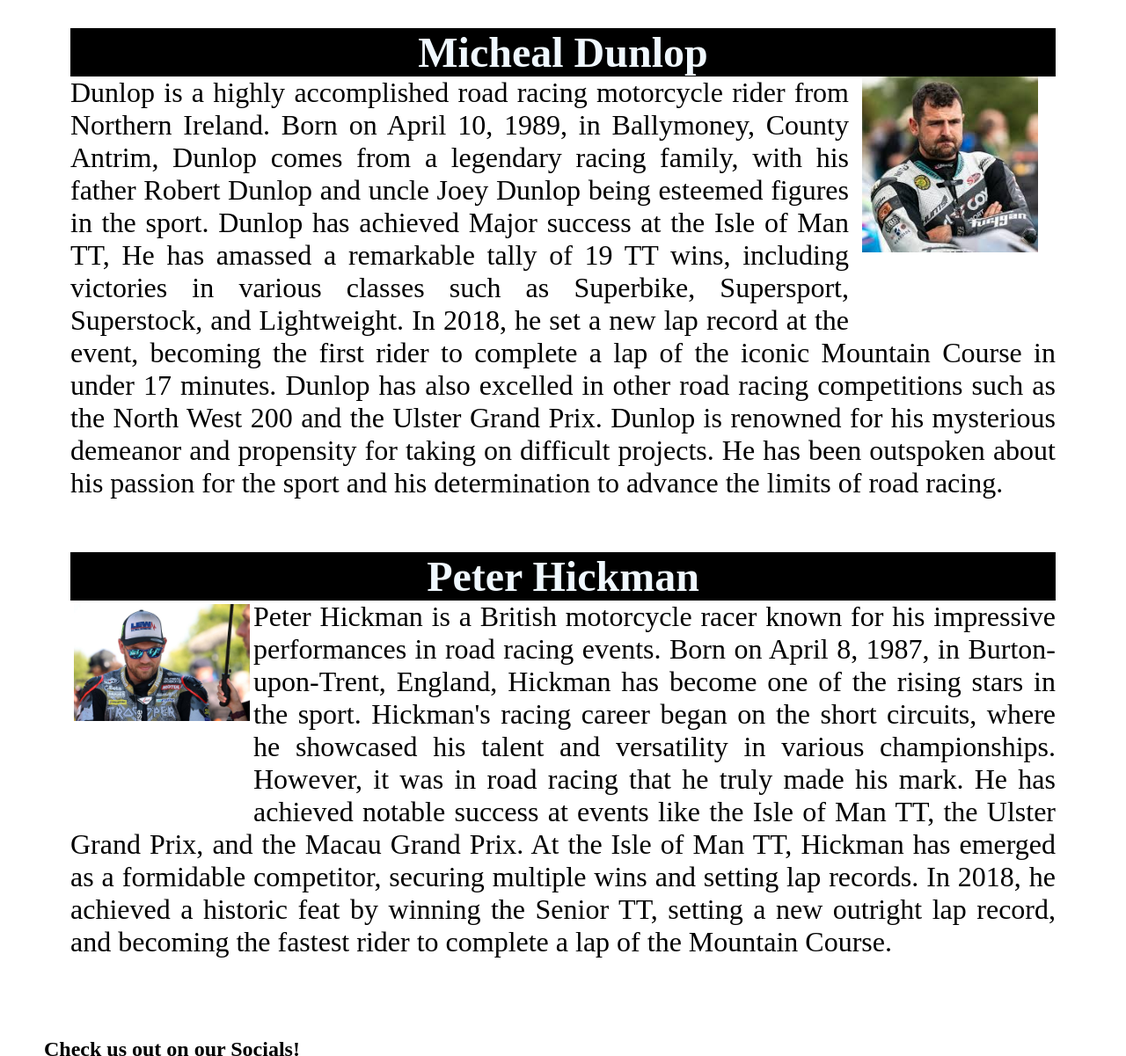
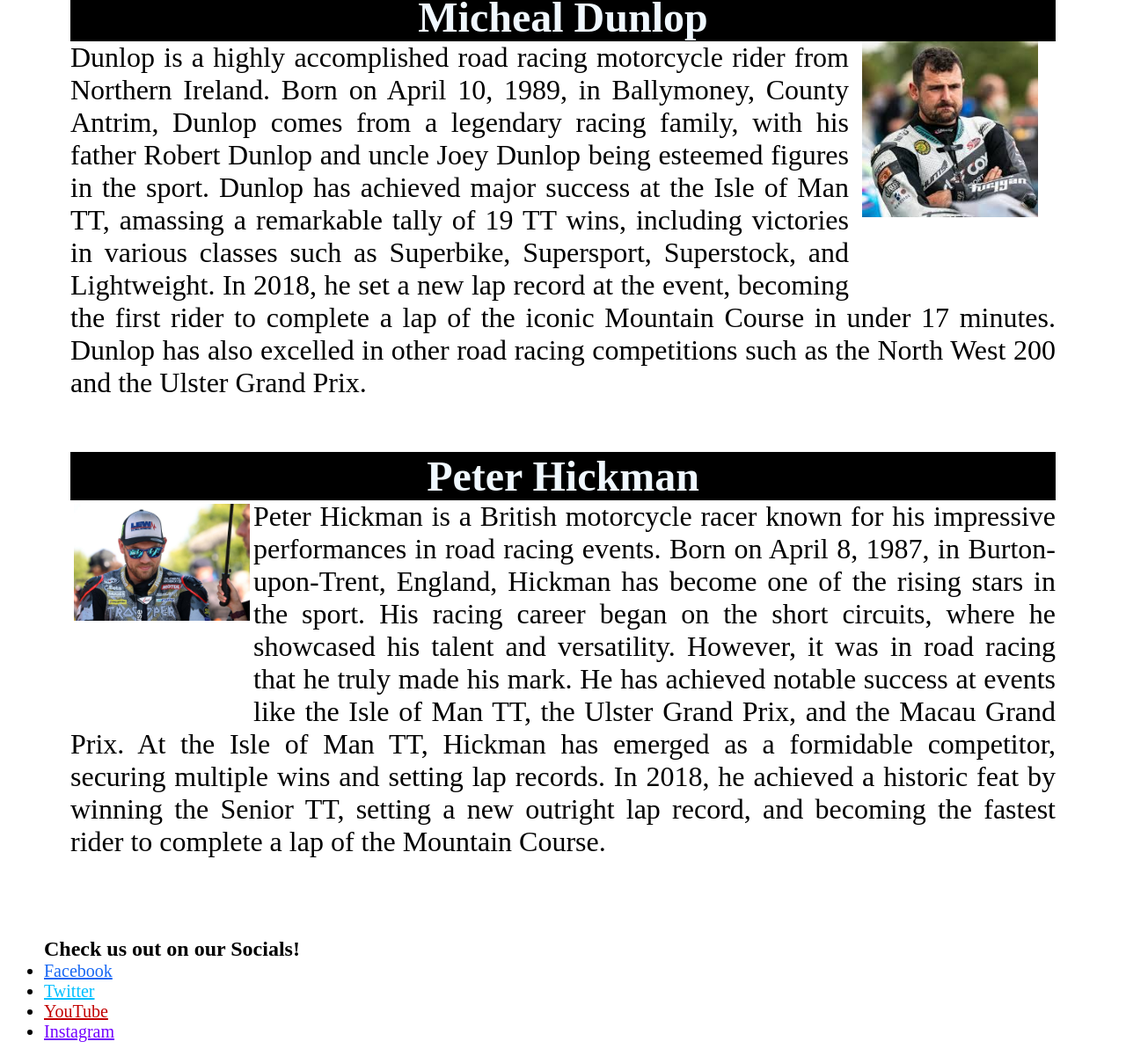
Before and after one commit to Bri-xn/Project-1-isle-of-man-tt-resubmission, a plain HTML site: page racers.html in a window 1280 px wide. Shown: the part 833-2034 px from the top of the page at 88% size. Drawn offline with Linux system fonts and the light colour scheme.

Commit message:
fixed pages for vailidator

```diff
--- a/assets/css/style.css
+++ b/assets/css/style.css
@@ -261,7 +261,7 @@ body {
     text-align: center;
 }
 
-h1 {
+h1{
     color: green;
     font-family: 'Times New Roman', Times, serif;
     font-size: 70px;
--- a/racers.html
+++ b/racers.html
@@ -5,145 +5,77 @@
     <meta charset="UTF-8">
     <meta http-equiv="X-UA-Compatible" content="IE=edge">
     <meta name="viewport" content="width=device-width, initial-scale=1.0">
-
-    <link href="racers.html">
     <link rel="stylesheet" href="assets/css/style.css">
     <title>The Racers</title>
+</head>
+
+<body>
 
     <div class="logo-cont">
         <a href="index.html">
-            <div class="logo"><strong> Isle of Man TT</strong></div>
+            <strong>Isle of Man TT</strong>
         </a>
     </div>
 
     <div class="header-back"></div>
-    <div class="box-cont">
+
+    <nav class="box-cont">
         <a href="index.html">Home</a>
         <a href="racers.html">The Racers</a>
         <a href="signup.html">Newsletter</a>
-    </div>
     </nav>
-</head>
 
-<body>
+    <main>
         <section>
-        <h1 style="padding: 20px;">The Racers</h1>
+            <h1 class="h1">The Racers</h1>
+            <!-- John McGuinness -->
             <section>
-
                 <h2 class="other">John McGuinness</h2>
-            <img class="pic" src="images/220px-John_McGuinness,_2013_Isle_of_Man_TT.jpg"
-                alt="Racedriver John McGuiness crouched down taking a photo with his trophy">
-            <P class="md">Born on April 16, 1972, in Morecambe, Lancashire, England, McGuinness has had a
-                successful and illustrious career in road racing.Making his debut ath the isle of man TT in
-                1996,McGuinness
-                quickly made
-                a name for himself as the most
-                talented and fearless riders on the circuit.earning the nickname "The Morecambe Missile" for his
-                incredible speed and skill.
-                With 23 TT wins under his belt,he is one of the most successful riders in the events history,with wins
-                in supersport,superbike and senior TT races
-                John McGuinness has excelled success in other road racing events such as North West 200 and Macau Grand
-                Prix.
-            </P>
+                <img class="pic" src="images/220px-John_McGuinness,_2013_Isle_of_Man_TT.jpg" alt="Racedriver John McGuiness crouched down taking a photo with his trophy">
+                <p class="md">Born on April 16, 1972, in Morecambe, Lancashire, England, McGuinness has had a successful and illustrious career in road racing.
+                    Making his debut at the Isle of Man TT in 1996, McGuinness quickly made a name for himself as one of the most talented and fearless riders on the circuit.
+                    Earning the nickname "The Morecambe Missile" for his incredible speed and skill, he has 23 TT wins, making him one of the most successful riders in the event's history.
+                    He has won in supersport, superbike, and senior TT races. John McGuinness has also found success in other road racing events such as the North West 200 and the Macau Grand Prix.</p>
             </section>
 
-
-
-
+            <!-- Micheal Dunlop -->
             <section>
-
                 <h2 class="MD">Micheal Dunlop</h2>
-            <div CLASS="square">
-                <div> <img class="image-mick" src="images/michael dunlop 12.jpg"
-                        alt="Race Driver Michael Dunlop Standing in uniform with arms crossed">
+                <div class="square">
+                    <img class="image-mick" src="images/michael-dunlop-12.jpg" alt="Race%20 Driver%20 Michael Dunlop Standing in uniform with arms crossed">
+                    <p class="dd">Dunlop is a highly accomplished road racing motorcycle rider from Northern Ireland.
+                        Born on April 10, 1989, in Ballymoney, County Antrim, Dunlop comes from a legendary racing family, with his father Robert Dunlop and uncle Joey Dunlop being esteemed figures in the sport.
+                         Dunlop has achieved major success at the Isle of Man TT, amassing a remarkable tally of 19 TT wins, including victories in various classes such as Superbike, Supersport, Superstock, and Lightweight.
+                         In 2018, he set a new lap record at the event, becoming the first rider to complete a lap of the iconic Mountain Course in under 17 minutes.
+                          Dunlop has also excelled in other road racing competitions such as the North West 200 and the Ulster Grand Prix.</p>
                 </div>
-
-                <p class="dd"> Dunlop is a highly accomplished road racing motorcycle rider from Northern Ireland. Born
-                    on
-                    April 10, 1989, in
-                    Ballymoney, County Antrim, Dunlop comes from a legendary racing family, with his father Robert
-                    Dunlop
-                    and uncle Joey
-                    Dunlop being esteemed figures in the sport.
-                    Dunlop has achieved Major success at the Isle of Man TT, He has amassed a remarkable tally of 19 TT
-                    wins, including victories in various
-                    classes such as Superbike, Supersport, Superstock, and Lightweight. In 2018, he set a new lap record
-                    at
-                    the event,
-                    becoming the first rider to complete a lap of the iconic Mountain Course in under 17 minutes.
-                    Dunlop has also excelled in other road racing competitions such as the North West 200 and the Ulster
-                    Grand Prix.
-                    Dunlop is renowned for his mysterious demeanor and propensity for taking on difficult projects. He
-                    has
-                    been outspoken
-                    about his passion for the sport and his determination to advance the limits of road racing.
-                </p>
-            </div>
-
-
             </section>
 
+            <!-- Peter Hickman -->
             <section>
-
-            <h2 class= "h2 other">Peter Hickman</h2>
-            <img class="ph" src="images/peter hickman.jpg" alt="Peter Hickman Racedriver wearing sunglasses">
-            <p class="md">Peter Hickman is a British motorcycle racer known for his impressive performances in road
-                racing
-                events.
-                Born on April
-                8, 1987, in Burton-upon-Trent, England, Hickman has become one of the rising stars in the sport.
-                Hickman's racing career began on the short circuits, where he showcased his talent and versatility in
-                various
-                championships. However, it was in road racing that he truly made his mark. He has achieved notable
-                success at events
-                like the Isle of Man TT, the Ulster Grand Prix, and the Macau Grand Prix.
-                At the Isle of Man TT, Hickman has emerged as a formidable competitor, securing multiple wins and
-                setting lap records.
-                In 2018, he achieved a historic feat by winning the Senior TT, setting a new outright lap record, and
-                becoming the
-                fastest rider to complete a lap of the Mountain Course.
-            </p>
-
-
+                <h2 class="h2 other">Peter Hickman</h2>
+                <img class="ph" src="images/peter-hickman.jpg" alt="Peter Hickman Racedriver wearing sunglasses">
+                <p class="md">Peter Hickman is a British motorcycle racer known for his impressive performances in road racing events.
+                    Born on April 8, 1987, in Burton-upon-Trent, England, Hickman has become one of the rising stars in the sport.
+                    His racing career began on the short circuits, where he showcased his talent and versatility. However, it was in road racing that he truly made his mark.
+                    He has achieved notable success at events like the Isle of Man TT, the Ulster Grand Prix, and the Macau Grand Prix. At the Isle of Man TT, Hickman has emerged as a formidable competitor, securing multiple wins and setting lap records.
+                    In 2018, he achieved a historic feat by winning the Senior TT, setting a new outright lap record, and becoming the fastest rider to complete a lap of the Mountain Course.</p>
             </section>
         </section>
+    </main>
 
-    <!--footer-->
+    <!-- Footer -->
     <footer class="footer">
         <div>
-            <p style=" font-weight:bold; text-align: left; font-size: x-large;">Check us out on our Socials!</p>
+            <p style="font-weight: bold; text-align: left; font-size: x-large;">Check us out on our Socials!</p>
             <ul>
-                <li><a href="https://www.facebook.com" target="_blank"><i class="fa-brands fa-facebook"
-                            style="color: #1667f3;"></i></a></li>
-                <li><a href="https://www.twitter.com" target="_blank"><i class="fa-brands fa-twitter"
-                            style="color: #00bfff;"></i></a></li>
-                <li><a href="https://www.youtube.com" target="_blank"><i class="fa-brands fa-youtube"
-                            style="color: #c20000;"></i></a></li>
-                <li><a href="https://www.instagram.com" target="_blank"><i class="fa-brands fa-instagram fa-xl"
-                            style="color: #7300ff;"></i></a></li>
-
+                <li><a href="https://www.facebook.com" target="_blank" style="color: #1667f3;">Facebook</a></li>
+                <li><a href="https://www.twitter.com" target="_blank" style="color: #00bfff;">Twitter</a></li>
+                <li><a href="https://www.youtube.com" target="_blank" style="color: #c20000;">YouTube</a></li>
+                <li><a href="https://www.instagram.com" target="_blank" style="color: #7300ff;">Instagram</a></li>
             </ul>
-
-
-
         </div>
-
-
-        <!-- font awesome script -->
         <script src="https://kit.fontawesome.com/5fb20e3c31.js" crossorigin="anonymous"></script>
-
     </footer>
-
-
-
 </body>
-
-
-
-
-
-
-
-
-
 </html>
```
Also changed, not shown: signup.html (+19 -64 lines), thankyou.html (+2 -5 lines), images/michael-dunlop-12.jpg (renamed from images/michael dunlop 12.jpg), images/peter-hickman.jpg (renamed from images/peter hickman.jpg). Lines whose indentation alone changed are shown as unchanged.
